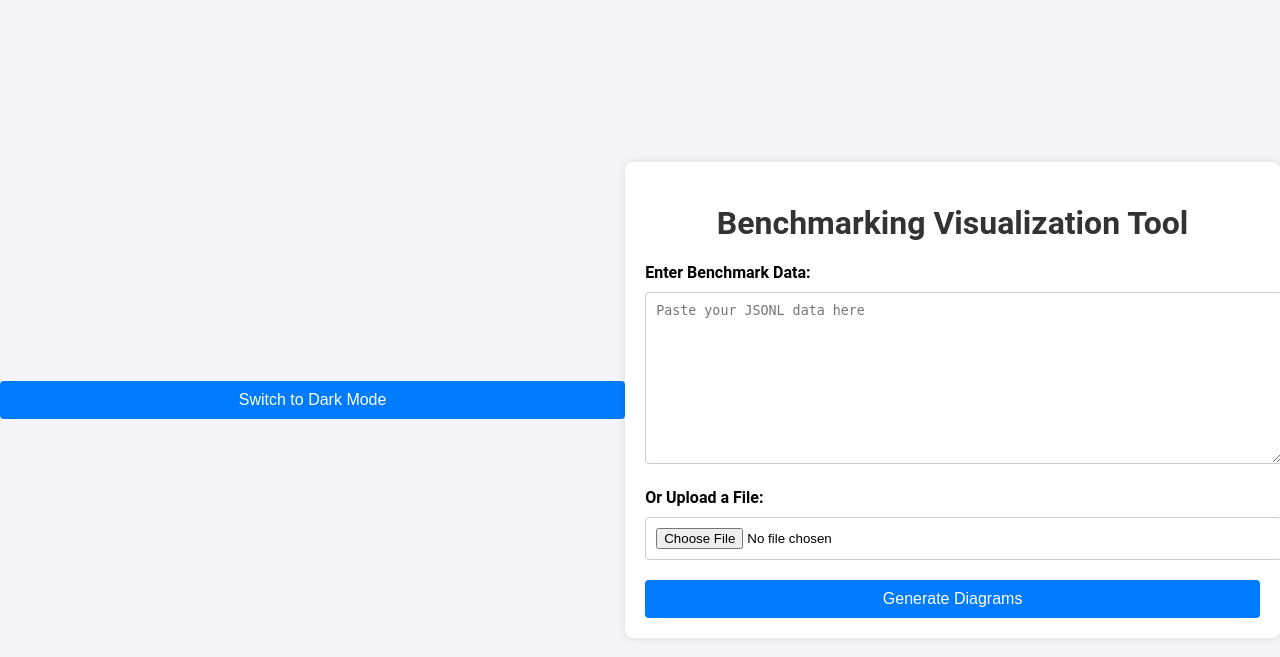
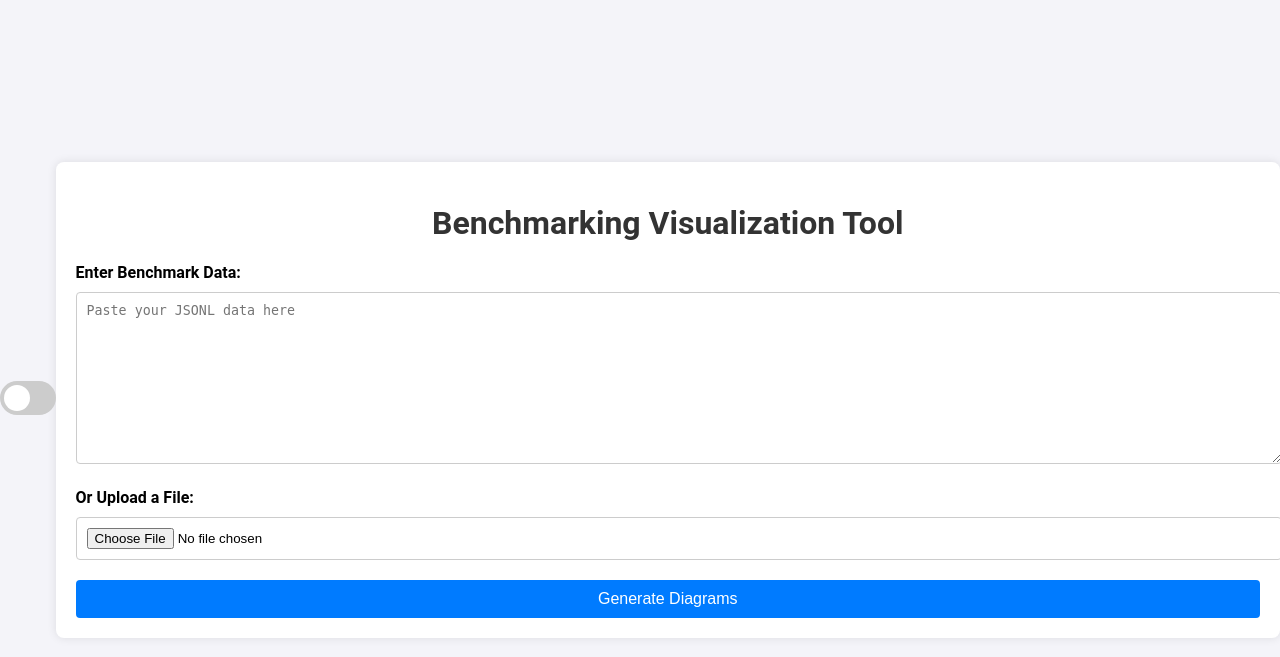
Before and after one commit to guming3d/benchmark-visualization-tool, a Flask app: page / in a window 1280 px wide. Shown: the top 657 px of the page. Run offline with Flask 3, Linux system fonts and the light colour scheme; some libraries are stand-ins or nearby versions.

Commit message:
Replaced button with a toggle switch for light/dark mode.

```diff
--- a/templates/start.html
+++ b/templates/start.html
@@ -56,6 +56,51 @@
         button:hover {
             background-color: #0056b3;
         }
+        .switch {
+            position: relative;
+            display: inline-block;
+            width: 60px;
+            height: 34px;
+        }
+
+        .switch input {
+            opacity: 0;
+            width: 0;
+            height: 0;
+        }
+
+        .slider {
+            position: absolute;
+            cursor: pointer;
+            top: 0;
+            left: 0;
+            right: 0;
+            bottom: 0;
+            background-color: #ccc;
+            transition: .4s;
+            border-radius: 34px;
+        }
+
+        .slider:before {
+            position: absolute;
+            content: "";
+            height: 26px;
+            width: 26px;
+            left: 4px;
+            bottom: 4px;
+            background-color: white;
+            transition: .4s;
+            border-radius: 50%;
+        }
+
+        input:checked + .slider {
+            background-color: #2196F3;
+        }
+
+        input:checked + .slider:before {
+            transform: translateX(26px);
+        }
+
         .dark-mode {
             background-color: #333;
             color: #fff;
@@ -73,7 +118,10 @@
     </style>
 </head>
 <body>
-    <button id="mode-switch" onclick="toggleMode()">Switch to Dark Mode</button>
+    <label class="switch">
+        <input type="checkbox" id="mode-switch" onclick="toggleMode()">
+        <span class="slider"></span>
+    </label>
     <div class="container">
         <h1>Benchmarking Visualization Tool</h1>
 
```
Also changed, not shown: templates/index.html (+49 -1 lines).
